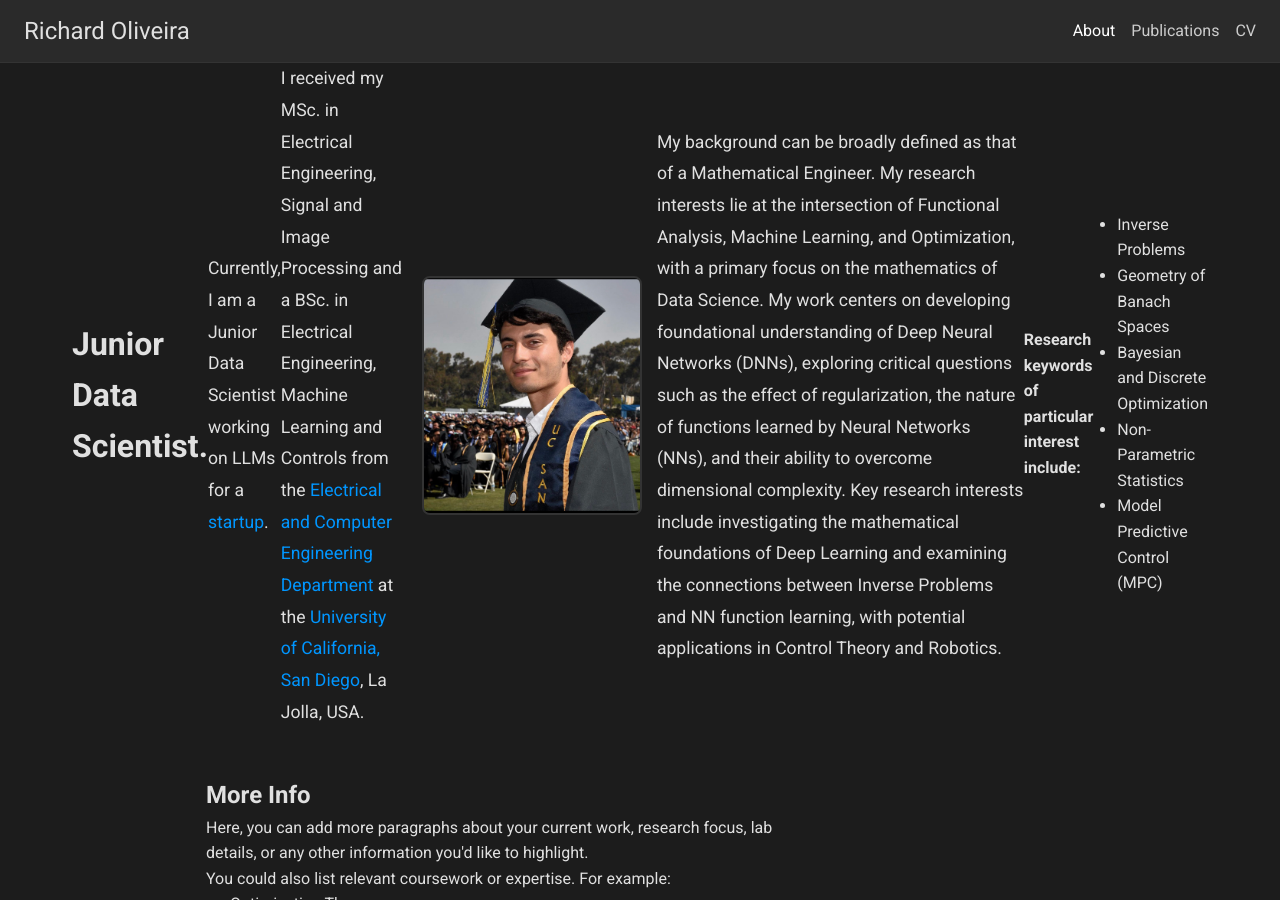
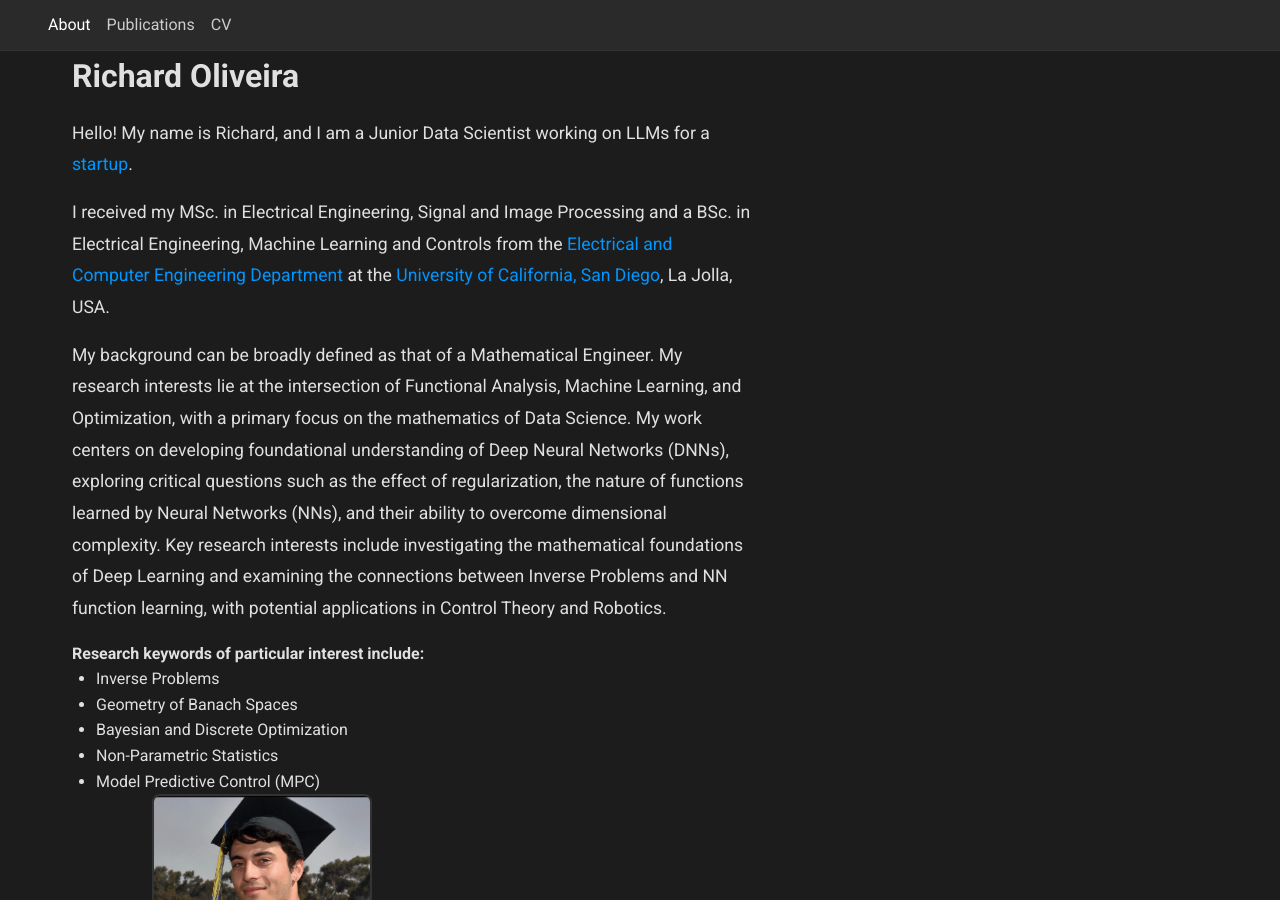
Before and after one commit to raolivei13/website_rich, a Jekyll site: the page index.html, which Jekyll copies as it is, in a window 1280 px wide and 900 px high. Built offline with Jekyll 4.4.1, drawn with Linux system fonts in a browser that asks for light colours.

Commit message:
Update index.html

```diff
--- a/index.html
+++ b/index.html
@@ -17,9 +17,6 @@
 
   <!-- Navigation Bar -->
   <nav class="navbar">
-    <div class="navbar-left">
-      <h2 class="site-name">Richard Oliveira</h2>
-    </div>
     <div class="navbar-right">
       <ul class="nav-links">
         <li><a href="#About" class="active-link">About</a></li>
@@ -33,22 +30,19 @@
     </div>
   </nav>
 
-  <!-- Header / Intro Section -->
+
 <header class="header-section" id="about">
-    <h1 class="main-title">Junior Data Scientist.</h1>
+  <div class="header-content">
+    <!-- Text Content -->
+    <div class="text-content">
+      <h1 class="main-title">Richard Oliveira</h1>
       <p class="intro-paragraph">
-  Currently, I am a Junior Data Scientist working on LLMs for a <a href='https://onikron.com/'>startup</a>.
+        Hello! My name is Richard, and I am a Junior Data Scientist working on LLMs for a <a href='https://onikron.com/'>startup</a>.
       </p>
-
       <p class="intro-paragraph">
           I received my MSc. in Electrical Engineering, Signal and Image Processing and a BSc. in Electrical Engineering, Machine Learning and Controls
           from the <a href="https://www.ece.ucsd.edu/">Electrical and Computer Engineering Department</a> at the <a href="https://ucsd.edu/">University of California, San Diego</a>, La Jolla, USA.
       </p>
-
- <div class="right-column">
-      <img src="prof_image.jpg" alt="My Profile Photo" class="profile-photo">
-    </div>
-
 
       <p class="intro-paragraph">
           My background can be broadly defined as that of a Mathematical Engineer. My research interests lie at the intersection of Functional Analysis,
@@ -59,8 +53,8 @@ the nature of functions learned by Neural Networks (NNs), and their ability to o
           Key research interests include investigating the mathematical foundations of Deep Learning and examining the connections between Inverse Problems and NN function learning, with potential applications in Control Theory and Robotics.
       </p>
 
+
       <strong>Research keywords of particular interest include:</strong>
-
       <ul>
         <li>Inverse Problems</li>
         <li>Geometry of Banach Spaces</li>
@@ -68,6 +62,13 @@ Key research interests include investigating the mathematical foundations of Dee
         <li>Non-Parametric Statistics</li>
         <li>Model Predictive Control (MPC)</li>
       </ul>
+    </div>
+
+    <!-- Profile Image -->
+    <div class="image-content">
+      <img src="prof_image.jpg" alt="My Profile Photo" class="profile-photo">
+    </div>
+  </div>
 </header>
 
   <!-- Main Content Section -->
```
Lines whose indentation alone changed are shown as unchanged.
